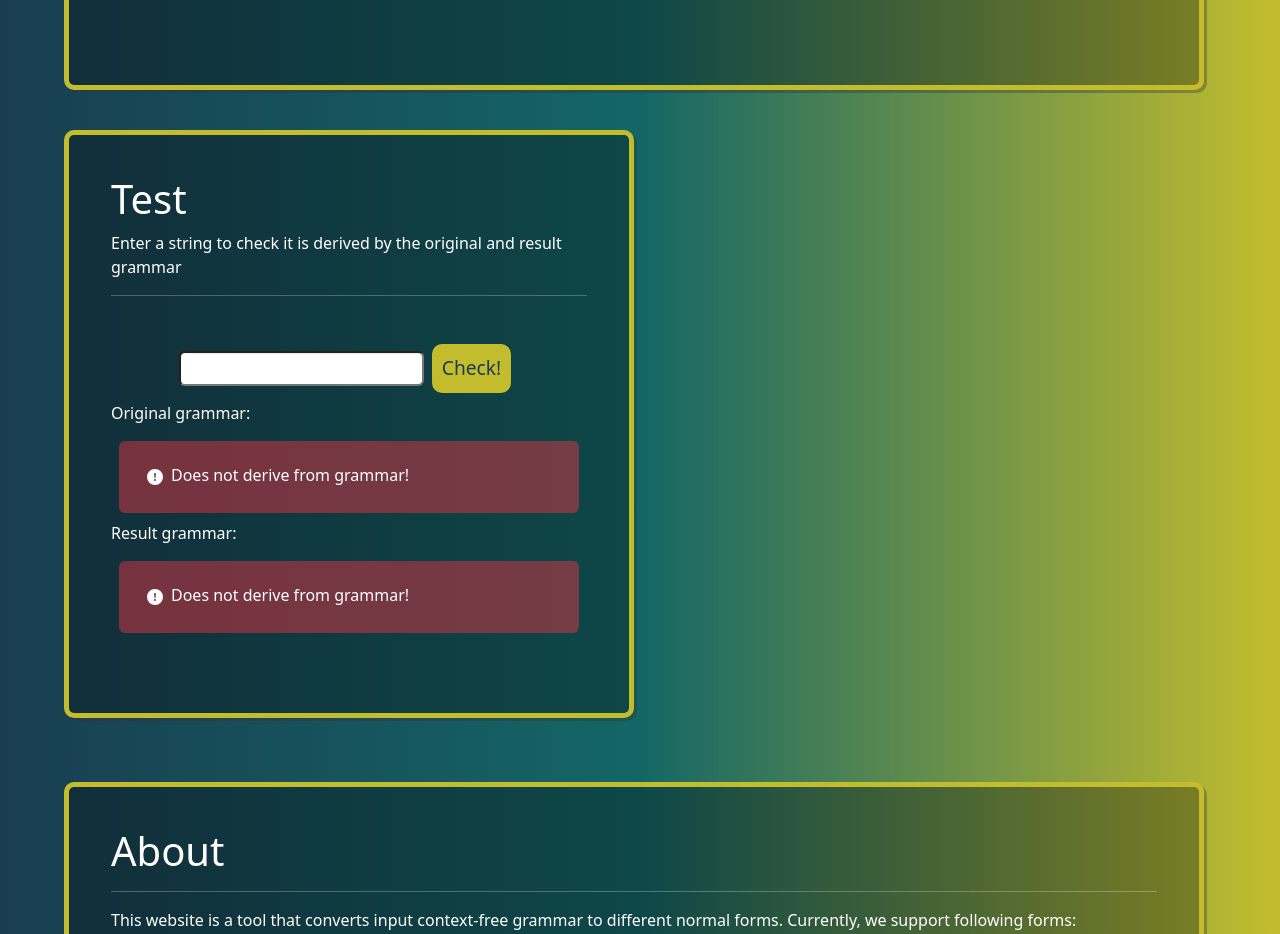
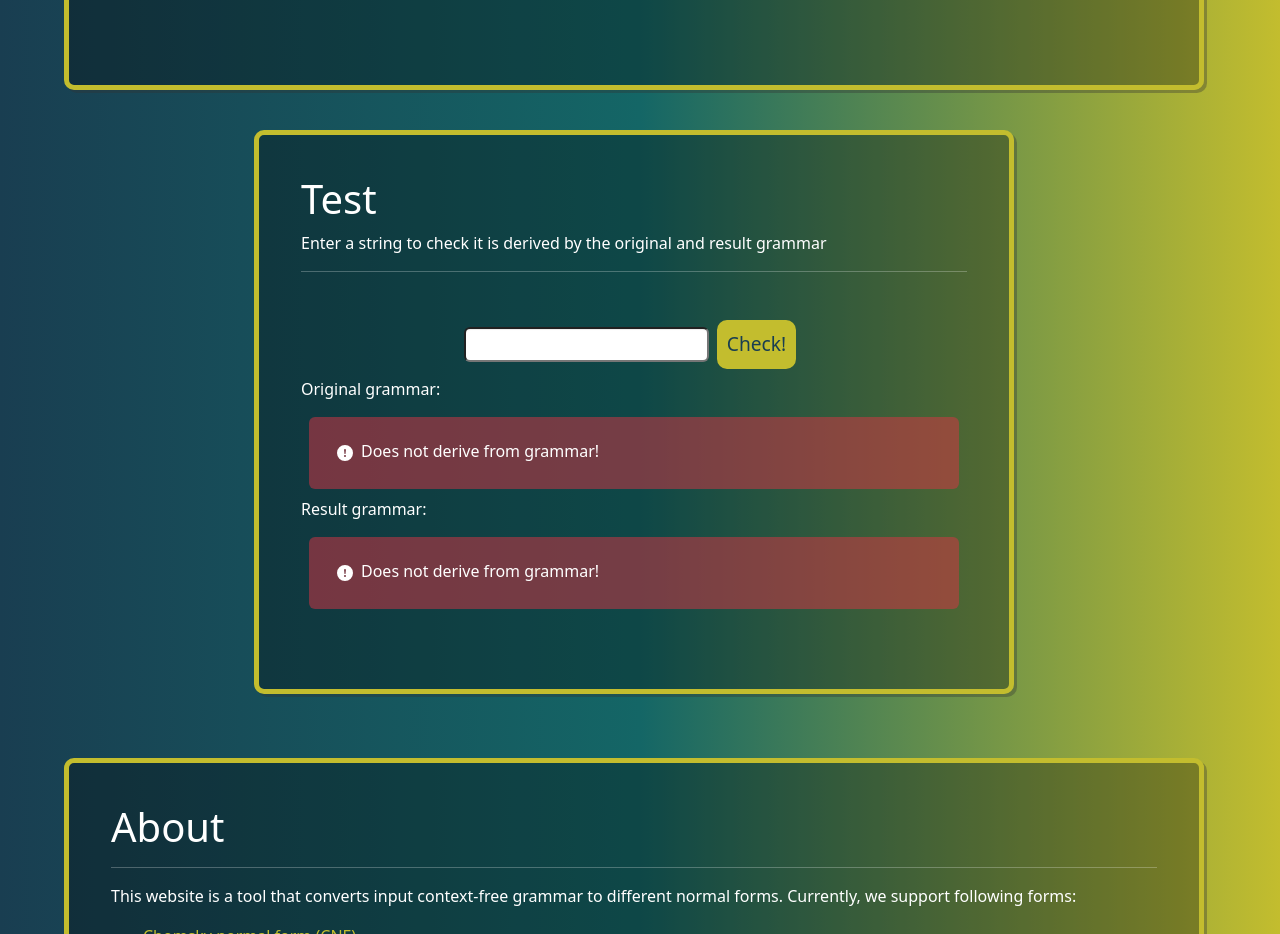
Before and after one commit to mahshidhp/cfg-converter, a React (Create React App) app in the folder client/: page / in a window 1280 px wide. Shown: the part 760-1694 px from the top of the page. Built offline with nearby package versions, Linux system fonts and the light colour scheme.

Commit message:
Update react build and env

```diff
--- a/client/public/index.html
+++ b/client/public/index.html
@@ -24,7 +24,7 @@
       work correctly both with client-side routing and a non-root public URL.
       Learn how to configure a non-root public URL by running `npm run build`.
     -->
-    <title>React App</title>
+    <title>CFG converter</title>
   </head>
   <body>
     <noscript>You need to enable JavaScript to run this app.</noscript>
--- a/client/src/components/test.jsx
+++ b/client/src/components/test.jsx
@@ -47,11 +47,13 @@ class Test extends Component {
 
     return (
       <div className="row">
-        <div className="col-md-6 card-shadow">
+        <dev className="col-md-2"></dev>
+        <div className="col-md-8 card-shadow">
           {description}
           {input}
           {result}
         </div>
+        <dev className="col-md-2"></dev>
       </div>
     );
   }
```
Also changed, not shown: 8 other files (tests, documents, lock files or other folders).
